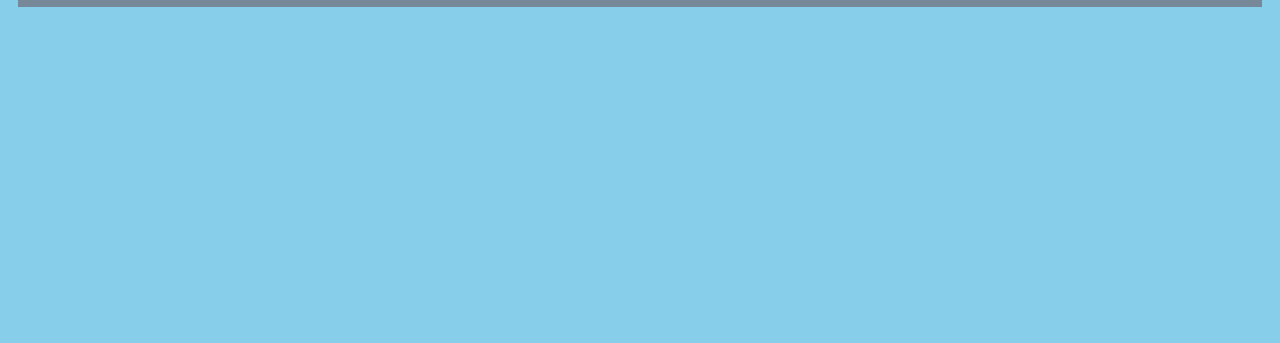
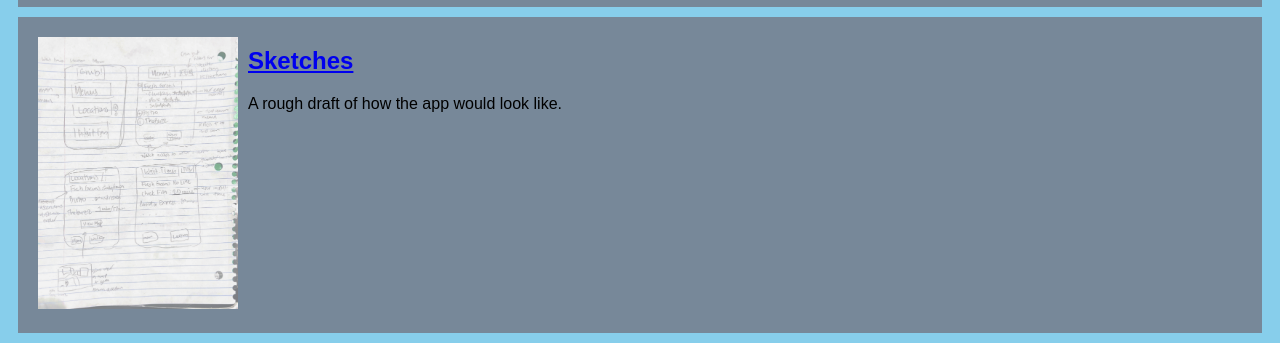
Before and after one commit to theodv/theodv, a plain HTML site: page CSCE 190/index.html in a window 1280 px wide. Shown: the part 944-1287 px from the top of the page. Before the commit the page ends 961 px from the top, so only its background shows below. Drawn offline with Linux system fonts and the light colour scheme.

Commit message:
Add files via upload

```diff
--- a/CSCE 190/index.html
+++ b/CSCE 190/index.html
@@ -49,6 +49,19 @@
                     </p>
 
                 </section>
+
         </section>
+     <!-- Sketch-->
+     <section class="assignment">
+        <a href="files/sketch.pdf"><img src="images/sketch.png"></a>
+            <section class="ass-details">
+                <a href="files/sketch.pdf"><h2>Sketches </h2></a>
+                <p>
+                   A rough draft of how the app would look like.
+                </p>
+
+            </section>
+
+    </section>
     </body>
 </html>
```
Also changed, not shown: CSCE 190/images/Screen Shot 2022-10-24 at 2.04.37 PM.png (added), CSCE 190/images/sketch.png (added), images/Screen Shot 2022-10-24 at 2.04.37 PM.png (added), images/sketch.png (added), sketch.png (added), 5 other files.
